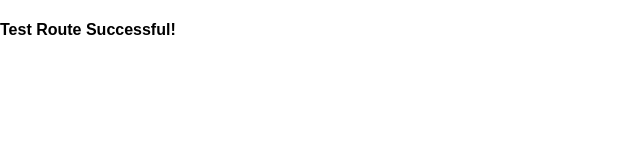
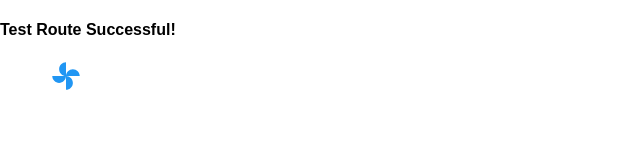
Before and after one commit to harsh-97/HPDF-ZapIt, a React (Create React App) app in the folder microservices/ui/app/: page /testroute in a window 1280 px wide. Shown: the top 160 px of the page, without its empty margins (0-640 px from the left). Built offline with nearby package versions, Linux system fonts and the light colour scheme.

Commit message:
Added Material-UI support

```diff
--- a/microservices/ui/app/src/App.js
+++ b/microservices/ui/app/src/App.js
@@ -1,21 +1,30 @@
 import React, { Component } from 'react';
 import { Switch, Route } from 'react-router-dom';
 
-// import Mui from 'material-ui/styles/MuiThemeProvider';
-// import getMuiTheme from 'material-ui/styles/getMuiTheme';
+import Mui from 'material-ui/styles/MuiThemeProvider';
+import getMuiTheme from 'material-ui/styles/getMuiTheme';
+import {blue500} from 'material-ui/styles/colors';
+
+import IconButton from 'material-ui/IconButton';
+
+import AtomIcon from 'material-ui/svg-icons/hardware/toys';
+
 
 import logo from './logo.svg';
 import './App.css';
 
-// const muiTheme = getMuiTheme({
-//     fontFamily: 'Arial, sans-serif',
-// });
+const muiTheme = getMuiTheme({
+		palette: {
+			primary1Color: blue500,
+		},
+	    fontFamily: 'Arial, sans-serif',
+});
 
 
 class App extends Component {
   render() {
     return (
-      // <Mui muiTheme={muiTheme}>
+      <Mui muiTheme={muiTheme}>
         <div className="App">
           <header className="App-header">
             <img src={logo} className="App-logo" alt="logo" />
@@ -25,8 +34,11 @@ class App extends Component {
             To get started, edit <code>src/App.js</code> and save to reload.<br/>
             <code>"This should reflect after the push"</code>
           </p>
+      		<IconButton tooltip="Go to Test Route" iconStyle={{width: 30, height: 30}} style={{width: 30, height: 30, padding: 0}} href="/testroute">
+				<AtomIcon color={muiTheme.palette.primary1Color}/>
+			</IconButton>
         </div>
-      // </Mui>
+      </Mui>
     );
   }
 }
@@ -34,9 +46,14 @@ class App extends Component {
 
 function Test(props){
   return(
-    <h4>
-    Test Route Successful!
-    </h4>
+  	<Mui muiTheme={muiTheme}>
+	    <h4>
+    	Test Route Successful!
+    	</h4>
+    	<IconButton tooltip="Go to Index" iconStyle={{width: 30, height: 30}} style={{width: 30, height: 30, padding: 0, marginLeft: '4%'}} href="/">
+				<AtomIcon color={muiTheme.palette.primary1Color}/>
+		</IconButton>
+	</Mui>
     );
 }
 
```
